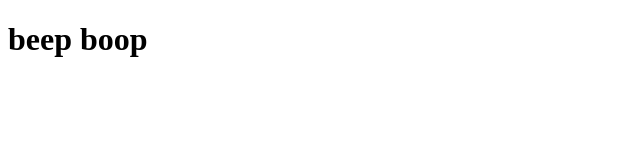
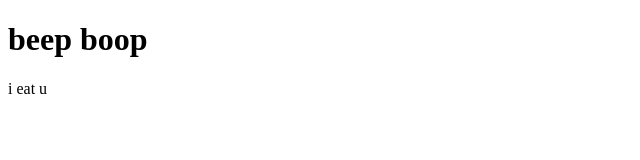
Before and after one commit to oycyc/lfjsadklfds, a plain HTML site: page index.html in a window 1280 px wide. Shown: the full height of the page, 0-640 px from the left. Drawn offline with Linux system fonts and the light colour scheme.

Commit message:
Update index.html

```diff
--- a/index.html
+++ b/index.html
@@ -13,5 +13,6 @@
 
 <body>
   <h1>beep boop</h1>
+  <p>i eat u</p>
 </body>
 </html>
```
